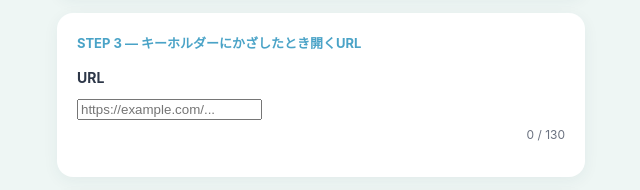
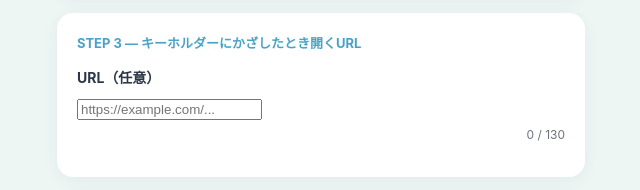
Before and after one commit to fukuda-A-HU/ohatsui-uketsuke, a plain HTML site: page index.html in a window 1280 px wide. Shown: the part 790-980 px from the top of the page, 319-959 px from the left. Drawn offline with Linux system fonts and the light colour scheme.

Commit message:
NFC URLラベルに「（任意）」を明記
備考欄と同じ表記に合わせ、URLが任意入力であることを見た目でも示す。

Co-Authored-By: Claude Opus 4.7 <noreply@anthropic.com>

```diff
--- a/index.html
+++ b/index.html
@@ -165,7 +165,7 @@
   <!-- ===== NFCタグに書き込むURL ===== -->
   <div class="card" id="nfcCard">
     <p class="step">STEP 3 — キーホルダーにかざしたとき開くURL</p>
-    <label>URL</label>
+    <label>URL（任意）</label>
     <input type="url" id="nfcUrl" placeholder="https://example.com/...">
     <p class="char-counter" id="nfcUrlCounter">0 / 130</p>
   </div>
```
